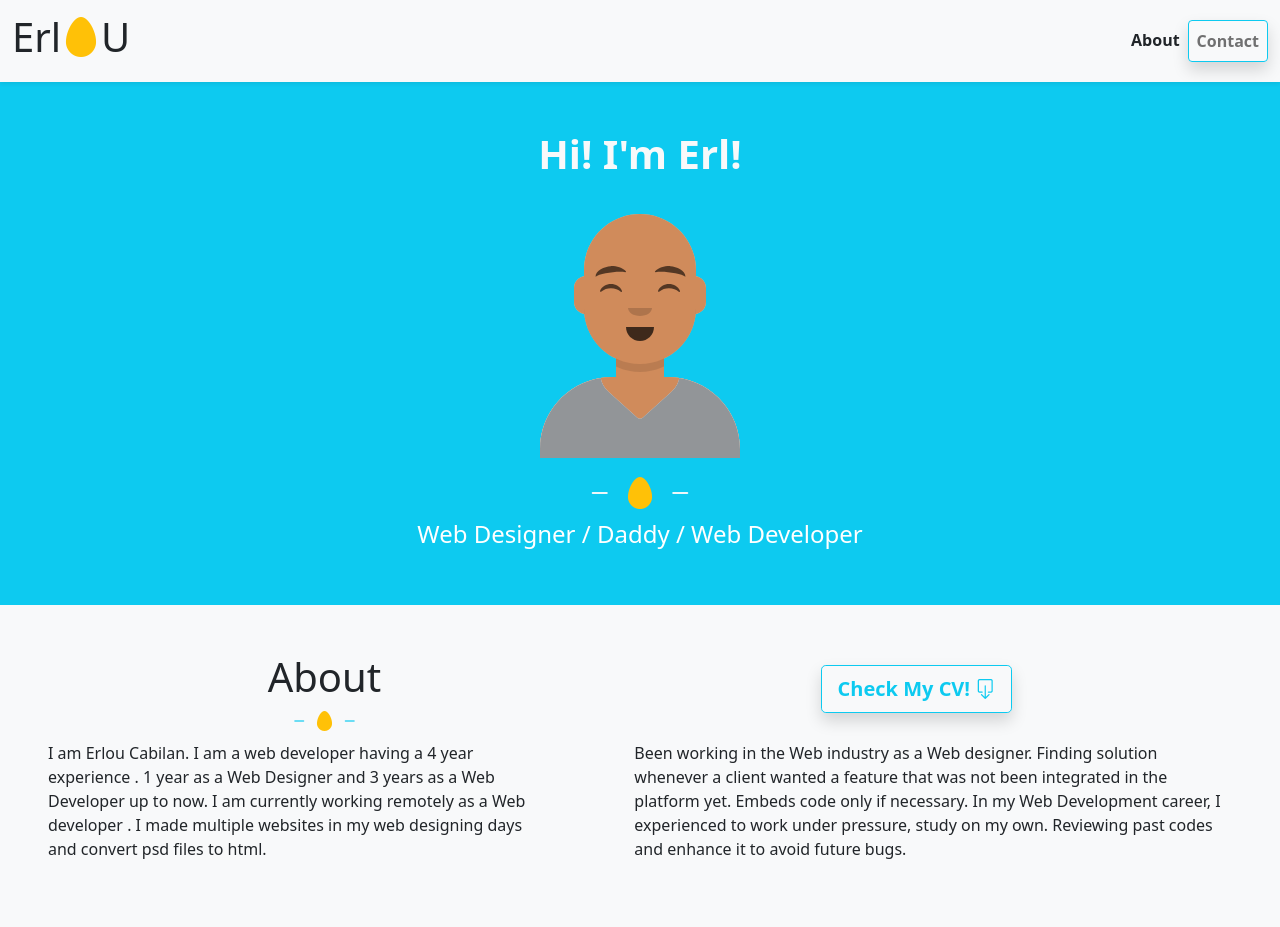
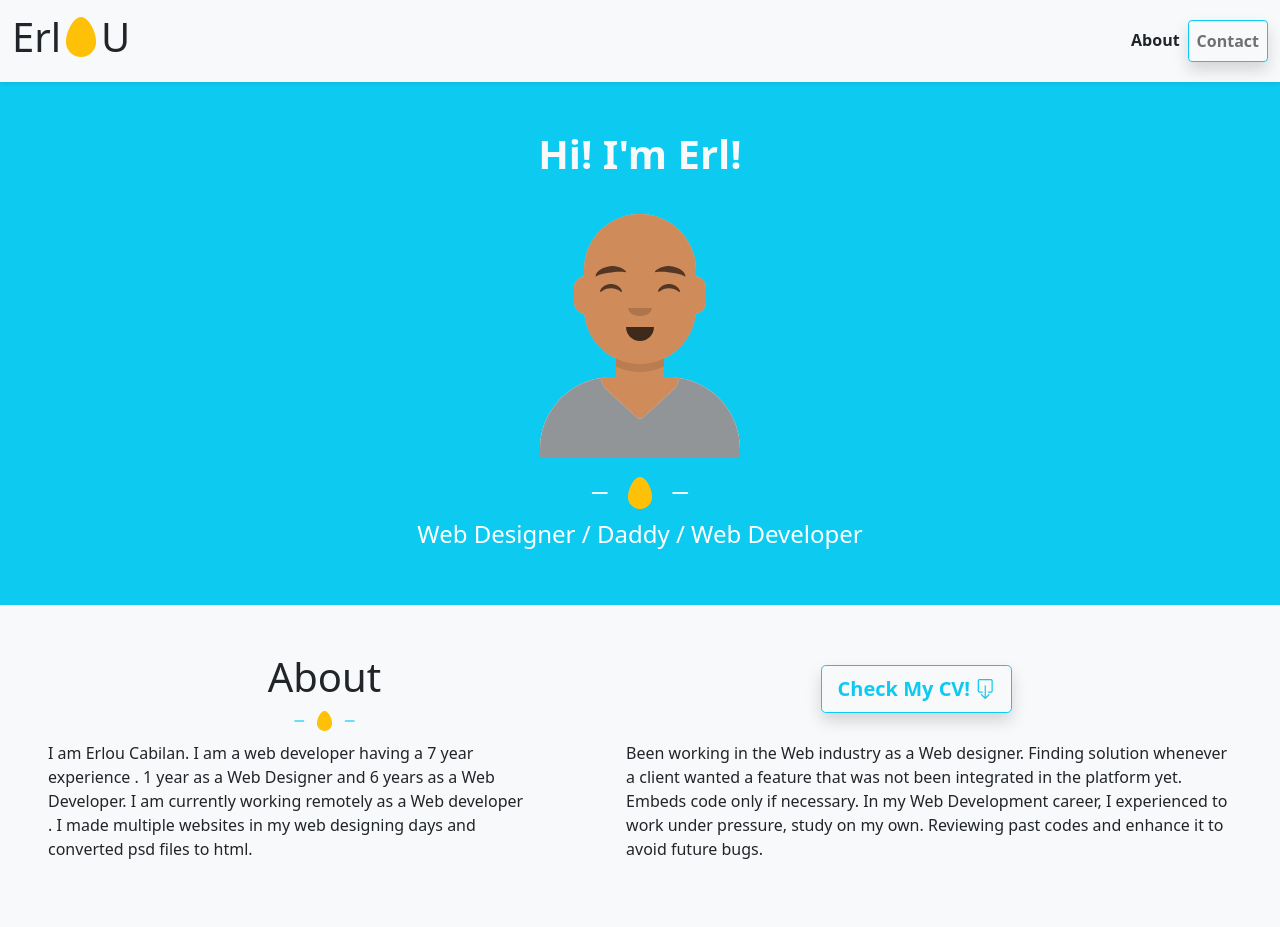
Before and after one commit to erldevs94/hello, a plain HTML site: page index.html in a window 1280 px wide. Shown: the top 927 px of the page. Drawn offline with nearby package versions, Linux system fonts and the light colour scheme.

Commit message:
Update index.html

```diff
--- a/index.html
+++ b/index.html
@@ -65,7 +65,7 @@
       </div>
 
         <div class="align-items-center d-lg-flex justify-content-between mb-4">
-            <p class="px-5">I am Erlou Cabilan. I am a web developer having a 4 year experience . 1 year as a Web Designer and 3 years as a Web Developer up to now. I am currently working remotely as a Web developer . I made multiple websites in my web designing days and convert psd files to html.            </p>
+            <p class="px-5">I am Erlou Cabilan. I am a web developer having a 7 year experience . 1 year as a Web Designer and 6 years as a Web Developer. I am currently working remotely as a Web developer . I made multiple websites in my web designing days and converted psd files to html.            </p>
 
 
             <p class="px-5">Been working in the Web industry as a Web designer. Finding solution whenever a client wanted a feature that was not been integrated in the platform yet. Embeds code only if necessary. In my Web Development career, I experienced to work under pressure, study on my own. Reviewing past codes and enhance it to avoid future bugs.
```
